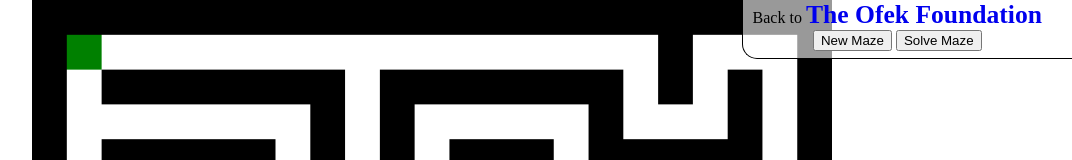
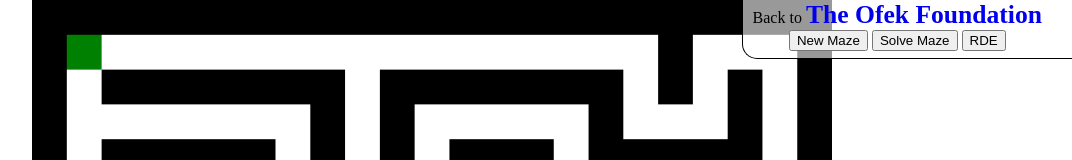
Before and after one commit to The-Ofek-Foundation/Maze, a plain HTML site: page index.html in a window 1280 px wide. Shown: the top 160 px of the page, without its empty margins (208-1280 px from the left). Drawn offline with nearby package versions, Linux system fonts and the light colour scheme.

Commit message:
add remove_dead_ends

```diff
--- a/index.html
+++ b/index.html
@@ -14,6 +14,7 @@
     <div style="text-align: center;">
       <button id="new-game">New Maze</button>
       <button id="solve-maze">Solve Maze</button>
+      <button onclick="remove_dead_ends(1);">RDE</button>
     </div>
   </div>
   <canvas id="maze"></canvas>
```
